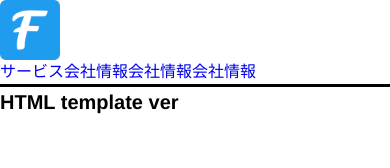
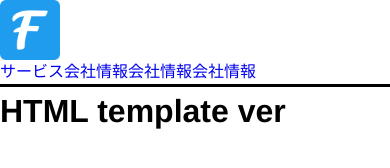
Before and after one commit to kaiyoshida57/template_js, a website built with webpack: page src/index.html in a window 390 px wide. Built offline with nearby package versions, Linux system fonts and the light colour scheme; files whose address does not match are found by name.

Commit message:
resetCSS更新、Breakpoint変数追加

```diff
--- a/src/scss/_modules/_base.scss
+++ b/src/scss/_modules/_base.scss
@@ -18,6 +18,7 @@ h5,
 h6,
 p,
 span,
+small,
 button,
 input,
 select,
@@ -29,7 +30,8 @@ dl,
 dt,
 table,
 td,
-th {
+th,
+address {
 	margin: 0;
 	padding: 0;
 }
@@ -86,6 +88,7 @@ select {
 button {
   border: none;
   background: initial;
+	cursor: pointer;
 }
 
 table {
--- a/src/scss/_modules/_typography.scss
+++ b/src/scss/_modules/_typography.scss
@@ -4,7 +4,7 @@
 
 h1 {
 	font-size: 32px;
-	@media screen and (max-width: $breakSp) {
+	@include responsive(md) {
 		font-size: 20px;
 	}
 }
--- a/src/scss/_modules/_variables.scss
+++ b/src/scss/_modules/_variables.scss
@@ -3,6 +3,34 @@ $breakPc: 768px;
 $breakSp: 767px;
 $breakTab: 989px;
 
+$breakpoints: (
+	'sm': (min-width: 640px),
+	'md': (min-width: 768px),
+	'lg': (min-width: 1024px),
+	'xl': (min-width: 1280px),
+) !default;
+
+@mixin responsive($breakpoint) {
+  @if map-has-key($breakpoints, $breakpoint) {
+    @media screen and #{inspect(map-get($breakpoints, $breakpoint))} {
+      @content;
+    }
+  }
+
+  // マップ型で定義されていない値が呼び出された時はエラーを返す
+  @else {
+    @error "指定されたブレークポイントは定義されていません。" + "指定できるブレークポイントは次のとおりです。 -> #{map-keys($breakpoints)}";
+  }
+}
+/* 使い方：
+.hoge {
+    font-size: 12px;
+    @include responsive(md) {
+        font-size: 14px;
+    }
+}
+*/
+
 // color
 $baseRed: #d40000;
 $subBlue: #3282c9;
```
Also changed, not shown: dist/assets/css/common/common.css, dist/assets/img/common/img_01.jpg.webp, 1 other file.
